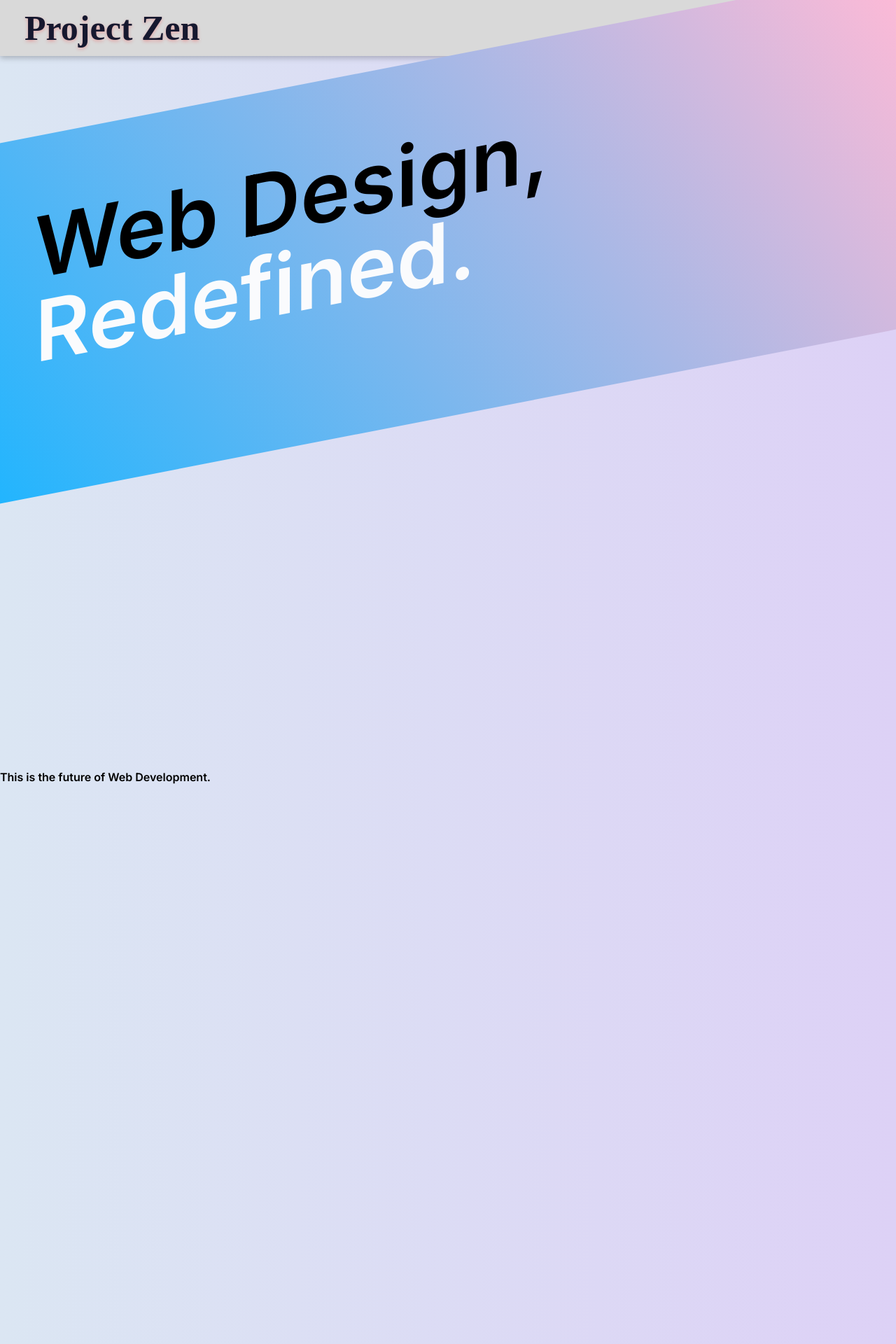
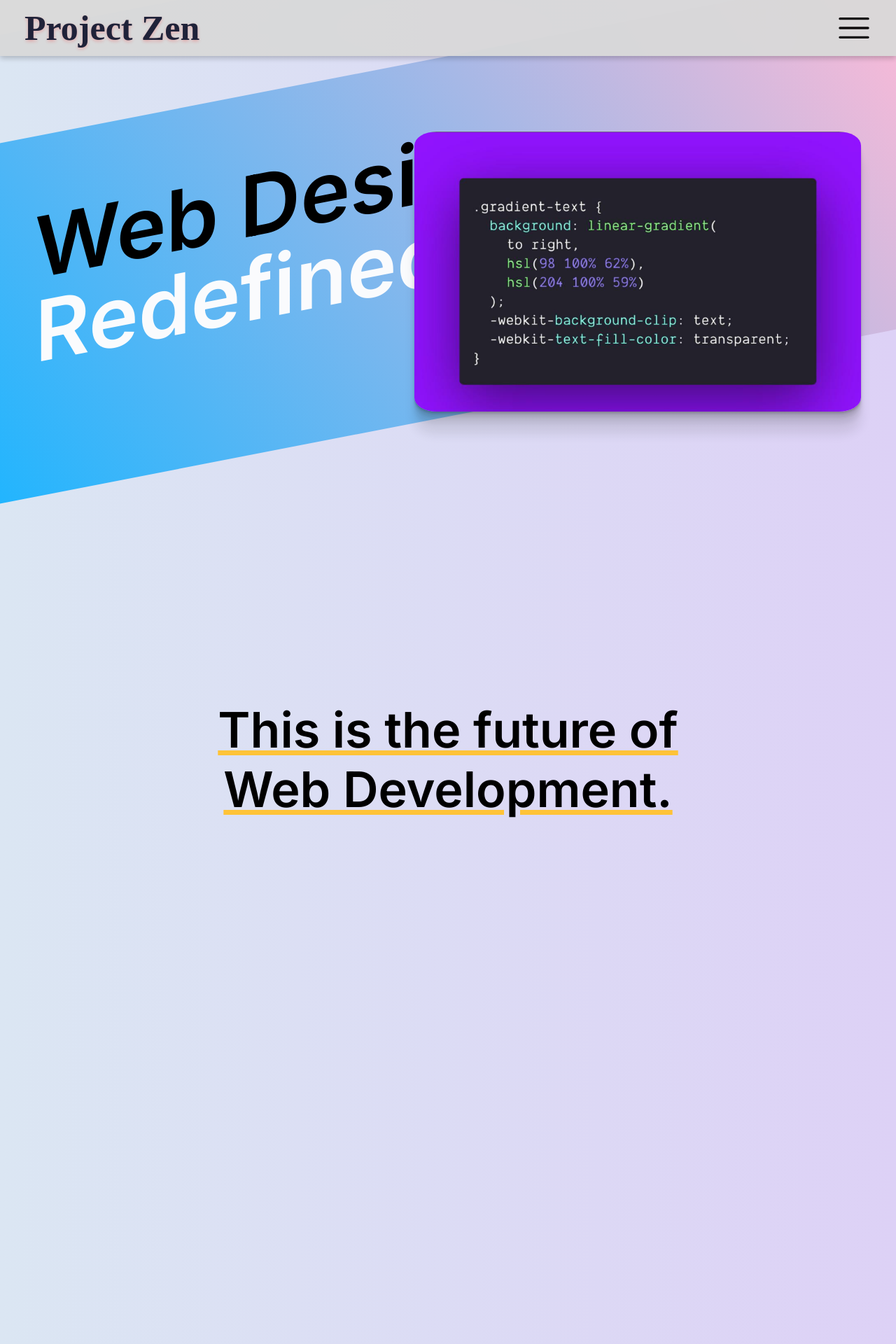
Before and after one commit to VanshKhera/Project-Zen, a Django app: page / in a window 1280 px wide. Shown: the top 1920 px of the page at 70% size. Run offline with Django 4.2, Linux system fonts and the light colour scheme; some web fonts are replaced.

Commit message:
Huge UI Improvements

```diff
--- a/static/css/main.css
+++ b/static/css/main.css
@@ -7,6 +7,7 @@ figma file for the same */
 }
 body{
   background: linear-gradient(to right, #ffffff, #f4effd);
+  height: 5850px;
 }
 ::-webkit-scrollbar {
   display: none;
@@ -63,9 +64,15 @@ body{
     background: linear-gradient(to right, #dbe6f3, #ddd1f6);
   }
   .navbar {
-    z-index: 9999;
+    z-index: 990099;
     display: flex;
     height: 80px;
+    opacity: 95%;
+    background-color: rgba(255, 255, 255, .15);
+    backdrop-filter: blur(500px);
+    position: sticky;
+    top: 0;
+    bottom: 999999;
     align-items: center;
     justify-content: space-between;
     /* background-color: var(--dark-nav-bg); */
@@ -106,6 +113,9 @@ body{
     transform-origin: bottom right;
     transition : transform 0.25s cubic-bezier(0.785, 0.135, 0.15, 0.86);
   }
+  a{
+    text-decoration: none;
+  }
   .secondary:hover::after {
     transition: all inherit 0.1s;
     transform-origin: bottom left;
@@ -130,7 +140,7 @@ body{
     overflow: scroll;
     height: 100vh;
     position: sticky;
-    top: 0;
+    top: 80px;
 
   }
   .sidebar li a{
@@ -141,12 +151,47 @@ body{
   .sidebar ol a{
     padding-left: 1em;
   }
+
   .subheading{
     position: absolute;
-    top: 1100px;
+    top: 1000px;
+    right: 300px;
+    left: 300px;
+    font-size: 70px;
+    text-align: center;
+    text-decoration: underline rgb(255, 195, 56);
+    padding-bottom: 5px;
+    padding-left: 0px;
   }
   button {
     all: initial;
+  }
+  img{
+    height: 400px;
+    z-index: 99999;
+    position:absolute;
+    top: 170px;
+    right: 50px;
+    border-radius: 5%;
+    animation-name: floating;
+    animation-duration: 3s;
+    animation-iteration-count: infinite;
+    animation-timing-function: cubic-bezier(.5,1,-.5,-1);
+    box-shadow: rgba(0, 0, 0, 0.09) 0px 2px 1px, rgba(0, 0, 0, 0.09) 0px 4px 2px, rgba(0, 0, 0, 0.09) 0px 8px 4px, rgba(0, 0, 0, 0.09) 0px 16px 8px, rgba(0, 0, 0, 0.09) 0px 32px 16px;
+    margin-left: 30px;
+    margin-top: 5px;
+}
+
+@keyframes floating {
+    0% { transform: translate(0,  0px); }
+    50%  { transform: translate(0, 19px); }
+    100%   { transform: translate(0, -0px); }
+}
+  hr{
+    position: absolute;
+    top: 150px;
+    bottom: 500px;
+    z-index: 99999999;
   }
   .secondary:hover{
     cursor:pointer;
--- a/templates/home.html
+++ b/templates/home.html
@@ -1,4 +1,5 @@
 {% extends "layout.html" %} <!-- Use this tag on the top of every file -->
+{% load static %}
 {% block title %}Home{% endblock %} <!-- Blocks -->
 {% block body %}
 <div class="background-diag"></div>
@@ -6,5 +7,8 @@
     <h1 class = "heading">Web Design,</h1>
     <h1 class = "heading secondary">Redefined.</h1>
 </div>
+<img src="{% static 'images/codefront.png' %}" alt="Screenshot of a css code snippet.">
+
 <div class="subheading">This is the future of Web Development.</div>
+
 {% endblock %}
--- a/templates/layout_documentation.html
+++ b/templates/layout_documentation.html
@@ -12,7 +12,7 @@
 <!-- navbar -->
     <nav class="navbar">
       <div class="logo-container">
-          <div class="logo">Project Zen</div>
+          <a href="{% url 'home' %}"><div class="logo">Project Zen</div></a>
       </div>
       <div class="hamburger"></div>
       <button type="button">
```
